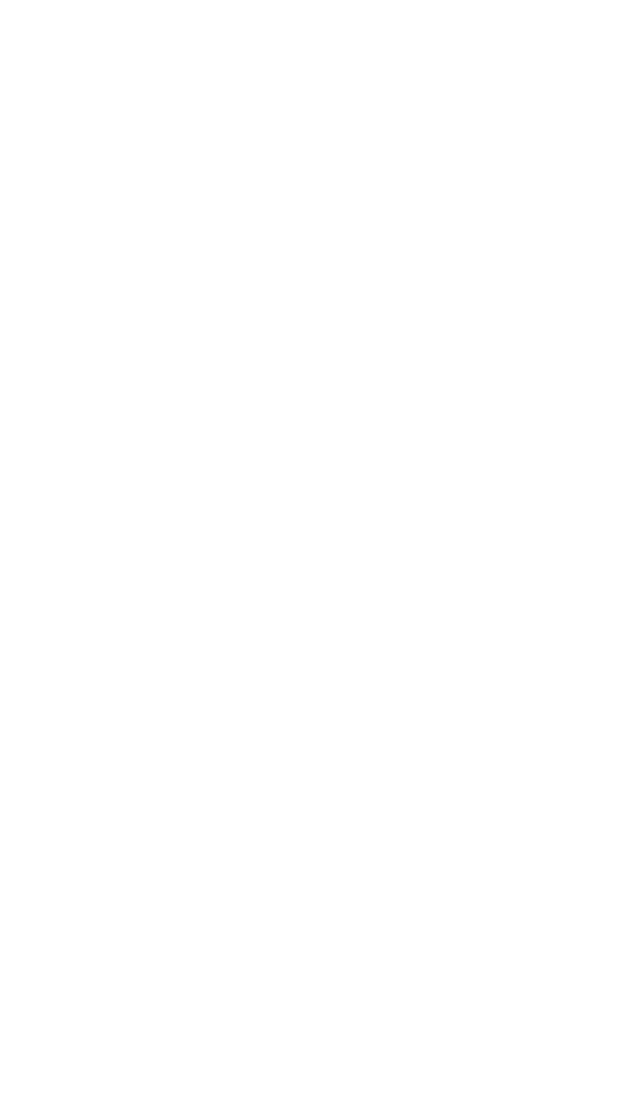
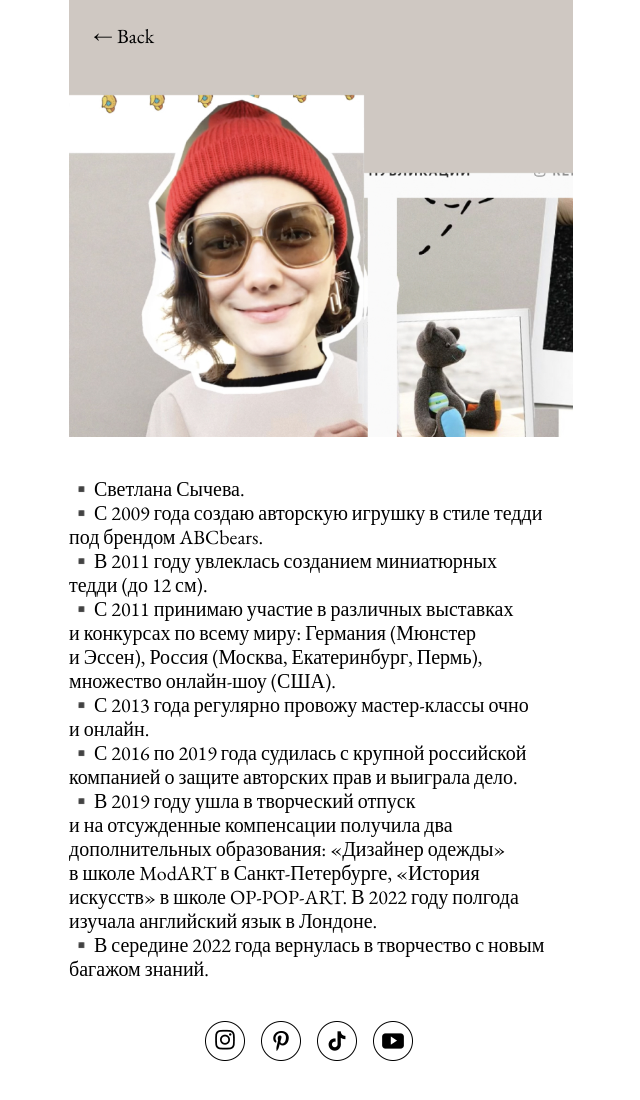
Before and after one commit to sychevmax/abcbears, a plain HTML site: page about.html in a window 1280 px wide. Shown: the whole page, without its empty margins (331-971 px from the left). Before the commit the page ends 800 px from the top, so only its background shows below. Drawn offline with nearby package versions, Linux system fonts and the light colour scheme.

Commit message:
About page

```diff
--- a/about.html
+++ b/about.html
@@ -5,9 +5,40 @@
   <meta name="viewport" content="width=device-width, initial-scale=1.0">
   <meta http-equiv="X-UA-Compatible" content="ie=edge">
   <link rel="stylesheet" href="style.css">
-  <title>Document</title>
+  <title>About me</title>
 </head>
 <body>
+  <div class="content">
+    <div class="header-about">
+      <a href="/">← Back</a>
+    </div>
 
+    <div class="text">
+      <p>▪️Светлана Сычева.<br>
+      ▪️С 2009 года создаю авторскую игрушку в&nbsp;стиле тедди под брендом ABCbears.<br>
+      ▪️В 2011 году увлеклась созданием миниатюрных тедди (до&nbsp;12&nbsp;см).<br>
+      ▪️С 2011 принимаю участие в&nbsp;различных выставках и&nbsp;конкурсах по&nbsp;всему миру: Германия (Мюнстер и&nbsp;Эссен), Россия (Москва, Екатеринбург, Пермь), множество онлайн-шоу (США).<br>
+      ▪️С 2013 года регулярно провожу мастер-классы очно и&nbsp;онлайн.<br>
+      ▪️С 2016 по&nbsp;2019 года судилась с&nbsp;крупной российской компанией о&nbsp;защите авторских прав и&nbsp;выиграла дело.<br>
+      ▪️В 2019 году ушла в&nbsp;творческий отпуск и&nbsp;на&nbsp;отсужденные компенсации получила два дополнительных образования: &laquo;Дизайнер одежды&raquo; в&nbsp;школе ModART в&nbsp;Санкт-Петербурге, &laquo;История искусств&raquo; в&nbsp;школе OP-POP-ART. В&nbsp;2022 году полгода изучала английский язык в&nbsp;Лондоне.<br>
+      ▪️В середине 2022 года вернулась в&nbsp;творчество с&nbsp;новым багажом знаний.</p>
+    </div>
+
+    <div class="socials">
+      <a href="https://www.instagram.com/abc_bears/" target="_blank" class="social">
+        <img src="images/instagram.png" alt="">
+      </a>
+      <a href="https://ru.pinterest.com/abc_bears_ru/" target="_blank" class="social">
+        <img src="images/pinterest.png" alt="">
+      </a>
+      <a href="https://www.tiktok.com/@abc_bears" target="_blank" class="social">
+        <img src="images/tiktok.png" alt="">
+      </a>
+      <a href="https://www.youtube.com/channel/UCFyShlP3zlFqPvaHyi4OPSw" target="_blank" class="social">
+        <img src="images/youtube.png" alt="">
+      </a>
+    </div>
+
+  </div>
 </body>
 </html>
--- a/style.css
+++ b/style.css
@@ -28,7 +28,7 @@ h1 {
 .header {
   width: 100%;
   height: 534px;
-  background-image: url(images/image-cover.jpg);
+  background-image: url(images/cover.jpg);
   -webkit-background-size: cover;
   -moz-background-size: cover;
   -o-background-size: cover;
@@ -37,16 +37,32 @@ h1 {
   margin-bottom: 40px;
 }
 
+.header-about {
+  width: 100%;
+  height: 413px;
+  text-align: left;
+  background-image: url(images/about.jpg);
+  -webkit-background-size: cover;
+  -moz-background-size: cover;
+  -o-background-size: cover;
+  background-size: cover;
+  padding-top: 24px;
+  padding-left: 24px;
+  margin-bottom: 40px;
+}
+
+a {
+  color: #000;
+  text-decoration: none;
+}
+
 a.button {
   display: flex;
   flex-direction: column;
   justify-content: center;
   align-items: center;
-
   width: 320px;
   height: 72px;
-  color: #000;
-  text-decoration: none;
   border: 1px solid #000000;
   border-radius: 80px;
   margin-bottom: 16px;
@@ -94,3 +110,8 @@ a.social img {
   width: 40px;
   height: 40px;
 }
+
+.text {
+  margin-bottom: 40px;
+  text-align: left;
+}
```
Also changed, not shown: index.html (+1 -1 lines), images/about.jpg (added), images/cover.jpg (renamed from images/image-cover.jpg).
